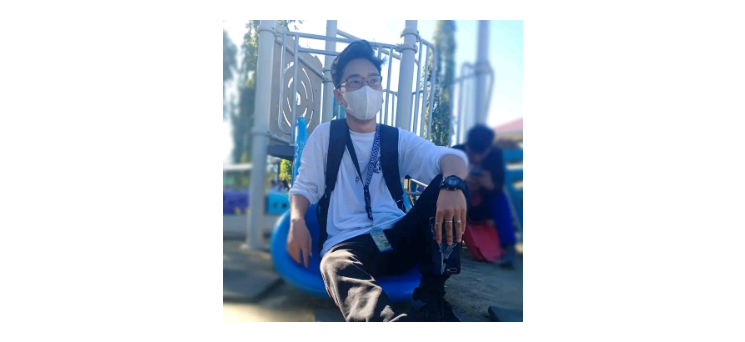
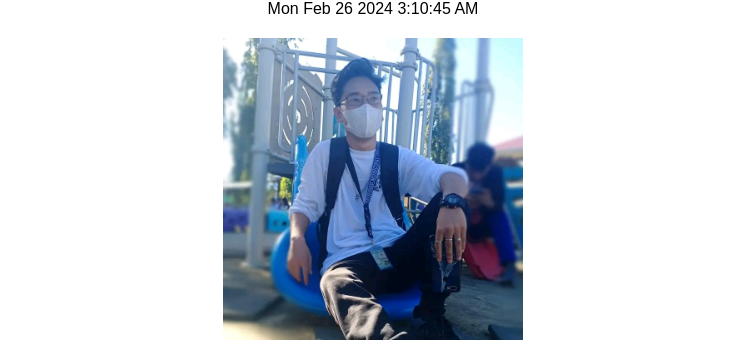
Before and after one commit to drei092902/garay092902, a plain HTML site: page index.html in a window 1280 px wide. Shown: the top 342 px of the page, without its empty margins (267-1012 px from the left). Drawn offline with Linux system fonts and the light colour scheme.

Commit message:
Add 2 Features

```diff
--- a/index.html
+++ b/index.html
@@ -2,9 +2,13 @@
 <html>
 <head>
     <title>PAGE</title>
+    <div id="datetime"></div>
+    <script src="script.js"></script>
     <img src="profile.jpg" alt="Andrei Garay" class="profile-image">
     <link rel="stylesheet" type="text/css" href="style.css">
     <style>
+
+
 
     </style>
 </head>
--- /dev/null
+++ b/script.js
@@ -0,0 +1,11 @@
+function updateDateTime() {
+    var now = new Date();
+    var date = now.toDateString();
+    var time = now.toLocaleTimeString();
+    var dateTimeString = date + ' ' + time;
+    document.getElementById('datetime').textContent = dateTimeString;
+}
+
+setInterval(updateDateTime, 1000);
+
+updateDateTime();
```
